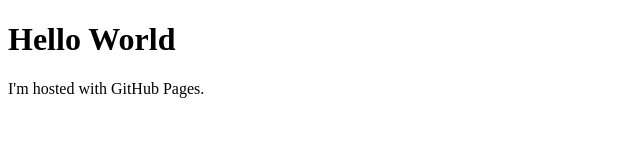
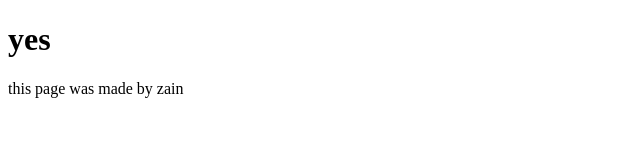
Before and after one commit to zhtb8/zhtb8.github.io, a plain HTML site: page index.html in a window 1280 px wide. Shown: the whole page, without its empty margins (0-640 px from the left). Drawn offline with Linux system fonts and the light colour scheme.

Commit message:
Add files via upload

```diff
--- a/index.html
+++ b/index.html
@@ -1,7 +1,7 @@
 <!DOCTYPE html>
 <html>
 <body>
-<h1>Hello World</h1>
-<p>I'm hosted with GitHub Pages.</p>
+<h1>yes</h1>
+<p>this page was made by zain</p>
 </body>
 </html>
```
